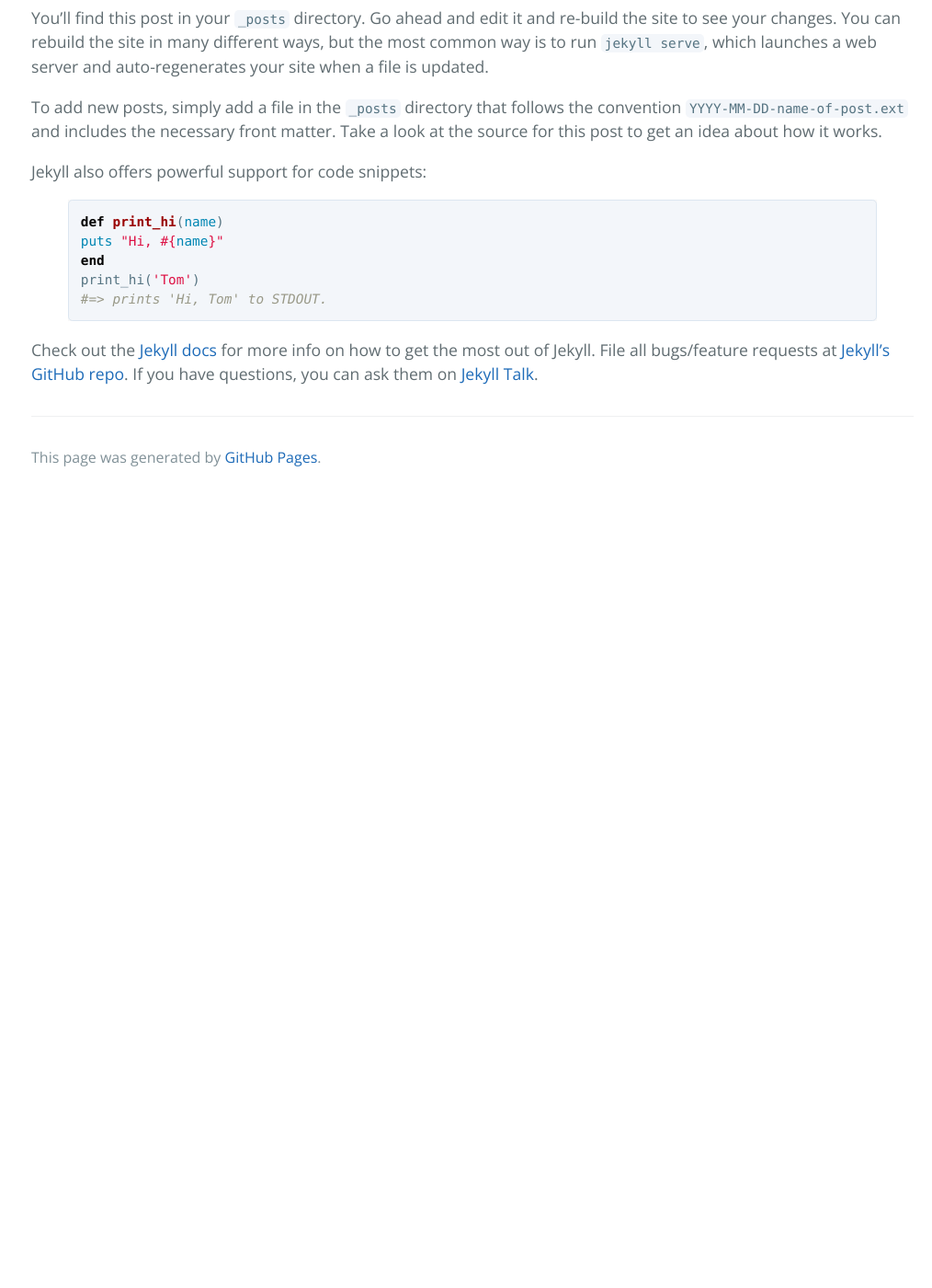
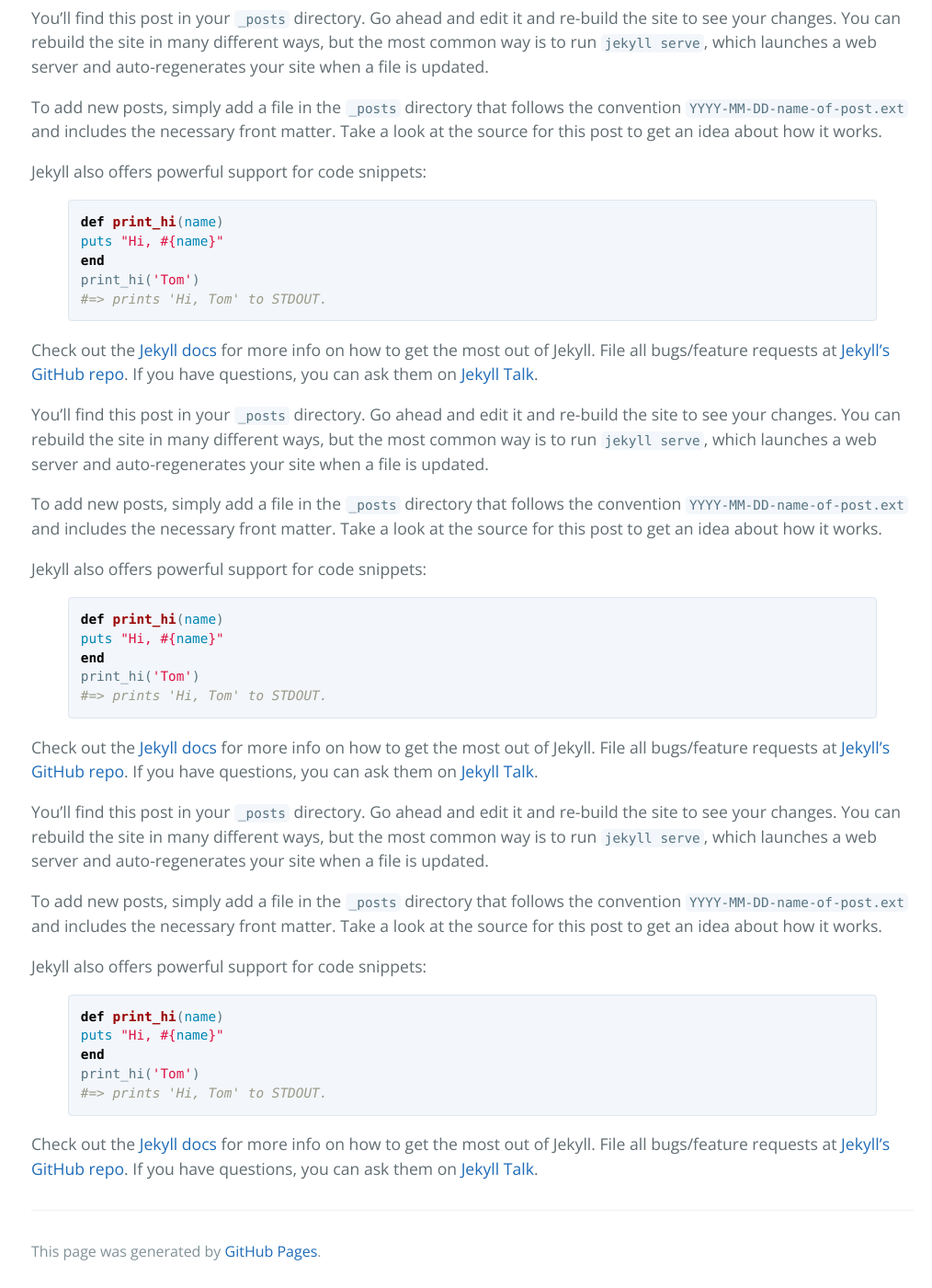
Before and after one commit to peterkos/peterkos.github.io, a Jekyll site: the page built from _posts/2017-08-03-welcome-to-jekyll.markdown, in a window 1280 px wide and 1400 px high, scrolled down 270 px. Shown: the whole window at 92% size, without its empty margins (126-1140 px from the left). Built offline with Jekyll 4.4.1, drawn with Linux system fonts in a browser that asks for light colours; before the commit the page ends 900 px from its top, so only the background shows below that.

Commit message:
Default post longer for testing purposes

```diff
--- a/_posts/2017-08-03-welcome-to-jekyll.markdown
+++ b/_posts/2017-08-03-welcome-to-jekyll.markdown
@@ -23,3 +23,43 @@
 [jekyll-docs]: https://jekyllrb.com/docs/home
 [jekyll-gh]:   https://github.com/jekyll/jekyll
 [jekyll-talk]: https://talk.jekyllrb.com/
+
+You’ll find this post in your `_posts` directory. Go ahead and edit it and re-build the site to see your changes. You can rebuild the site in many different ways, but the most common way is to run `jekyll serve`, which launches a web server and auto-regenerates your site when a file is updated.
+
+To add new posts, simply add a file in the `_posts` directory that follows the convention `YYYY-MM-DD-name-of-post.ext` and includes the necessary front matter. Take a look at the source for this post to get an idea about how it works.
+
+Jekyll also offers powerful support for code snippets:
+
+{% highlight ruby %}
+def print_hi(name)
+puts "Hi, #{name}"
+end
+print_hi('Tom')
+#=> prints 'Hi, Tom' to STDOUT.
+{% endhighlight %}
+
+Check out the [Jekyll docs][jekyll-docs] for more info on how to get the most out of Jekyll. File all bugs/feature requests at [Jekyll’s GitHub repo][jekyll-gh]. If you have questions, you can ask them on [Jekyll Talk][jekyll-talk].
+
+[jekyll-docs]: https://jekyllrb.com/docs/home
+[jekyll-gh]:   https://github.com/jekyll/jekyll
+[jekyll-talk]: https://talk.jekyllrb.com/
+
+You’ll find this post in your `_posts` directory. Go ahead and edit it and re-build the site to see your changes. You can rebuild the site in many different ways, but the most common way is to run `jekyll serve`, which launches a web server and auto-regenerates your site when a file is updated.
+
+To add new posts, simply add a file in the `_posts` directory that follows the convention `YYYY-MM-DD-name-of-post.ext` and includes the necessary front matter. Take a look at the source for this post to get an idea about how it works.
+
+Jekyll also offers powerful support for code snippets:
+
+{% highlight ruby %}
+def print_hi(name)
+puts "Hi, #{name}"
+end
+print_hi('Tom')
+#=> prints 'Hi, Tom' to STDOUT.
+{% endhighlight %}
+
+Check out the [Jekyll docs][jekyll-docs] for more info on how to get the most out of Jekyll. File all bugs/feature requests at [Jekyll’s GitHub repo][jekyll-gh]. If you have questions, you can ask them on [Jekyll Talk][jekyll-talk].
+
+[jekyll-docs]: https://jekyllrb.com/docs/home
+[jekyll-gh]:   https://github.com/jekyll/jekyll
+[jekyll-talk]: https://talk.jekyllrb.com/
```
